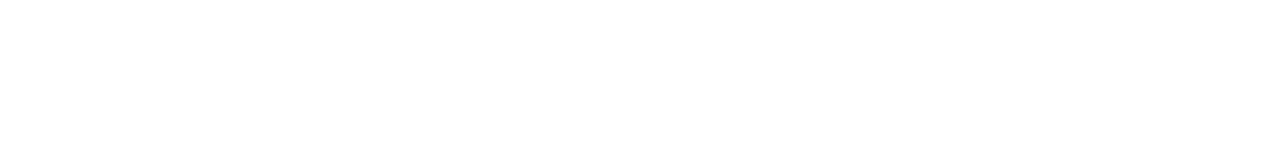
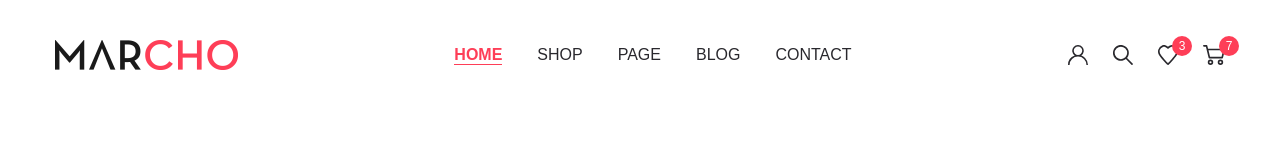
Before and after one commit to VisaDarkNet/marcho, a website: page app/index.html in a window 1280 px wide. Drawn offline with nearby package versions, Linux system fonts and the light colour scheme; files that its build step writes are made by us from their sources.

Commit message:
added header, added fonts

```diff
--- a/app/index.html
+++ b/app/index.html
@@ -12,10 +12,46 @@
 
   <header class="header">
     <div class="container">
-      <a class="logo" href=""></a>
-      <nav class="menu__list">
-
-      </nav>
+      <div class="header__inner">
+        <a class="logo" href="#">
+          <img class="logo__img" src="images/logo.png" alt="logo">
+        </a>
+        <nav class="menu">
+          <ul class="menu__list">
+            <li class="menu__list-item">
+              <a class="menu__list-link menu__list-link--active" href="#">HOME</a>
+            </li>
+            <li class="menu__list-item">
+              <a class="menu__list-link" href="#">SHOP</a>
+            </li>
+            <li class="menu__list-item">
+              <a class="menu__list-link" href="#">PAGE</a>
+            </li>
+            <li class="menu__list-item">
+              <a class="menu__list-link" href="#">BLOG</a>
+            </li>
+            <li class="menu__list-item">
+              <a class="menu__list-link" href="#">CONTACT</a>
+            </li>
+          </ul>
+        </nav>
+        <div class="user-nav">
+          <a class="user-nav__link" href="#">
+            <img class="user-nav__link-img" src="images/icons/user.svg" alt="user icon">
+          </a>
+          <a class="user-nav__link" href="#">
+            <img class="user-nav__link-img" src="images/icons/search.svg" alt="user icon">
+          </a>
+          <a class="user-nav__link" href="#">
+            <img class="user-nav__link-img" src="images/icons/heart.svg" alt="user icon">
+            <span class="user-nav__num">3</span>
+          </a>
+          <a class="user-nav__link" href="#">
+            <img class="user-nav__link-img" src="images/icons/cart.svg" alt="user icon">
+            <span class="user-nav__num">7</span>
+          </a>
+        </div>
+      </div>
     </div>
   </header>
 
--- a/app/scss/_global.scss
+++ b/app/scss/_global.scss
@@ -6,15 +6,7 @@ body {
 }
 
 .container {
-  min-width: 1200px;
+  max-width: 1200px;
   margin: 0 auto;
   padding: 0 15px;
 }
-
-.menu__list {
-  display: flex;
-  justify-content: space-between;
-  align-items: center;
-  background-color: #000;
-  border: 50px;
-}
--- a/app/scss/style.scss
+++ b/app/scss/style.scss
@@ -3,6 +3,76 @@
 @import 'reset';
 @import 'global';
 
+.header {
+  padding: 40px 0;
+
+  &__inner {
+    display: flex;
+    justify-content: space-between;
+    align-items: center;
+  }
+}
+
+.menu {
+  &__list {
+    display: flex;
+  }
+
+  &__list-item+.menu__list-item {
+    padding-left: 35px;
+  }
+
+  &__list-link {
+    color: $title;
+    padding-bottom: 1px;
+    transition: color .3s;
+    @extend %roboto-400;
+
+    &:hover {
+      color: $accent;
+      border-bottom: 1px solid $accent;
+
+    }
+  }
+
+  &__list-link--active {
+    color: $accent;
+    border-bottom: 1px solid $accent;
+    @extend %roboto-700;
+  }
+}
+
+.user-nav {
+  display: flex;
+
+  &__link {
+    position: relative;
+  }
+
+  &__link+.user-nav__link {
+    padding-left: 25px;
+  }
+
+  &__num {
+    position: absolute;
+    width: 20px;
+    height: 20px;
+    border-radius: 50%;
+    background-color: $accent;
+    top: -9px;
+    right: -14px;
+    font-size: 12px;
+    line-height: 20px;
+    text-align: center;
+    color: #fff
+  }
+}
+
+
+
+
+
+
 
 
 @import 'media';
```
Also changed, not shown: app/images/icons/cart.svg (added), app/images/icons/heart.svg (added), app/images/icons/search.svg (added), app/images/icons/user.svg (added), app/images/logo.png (added), css/style.css (deleted), 1 other file.
